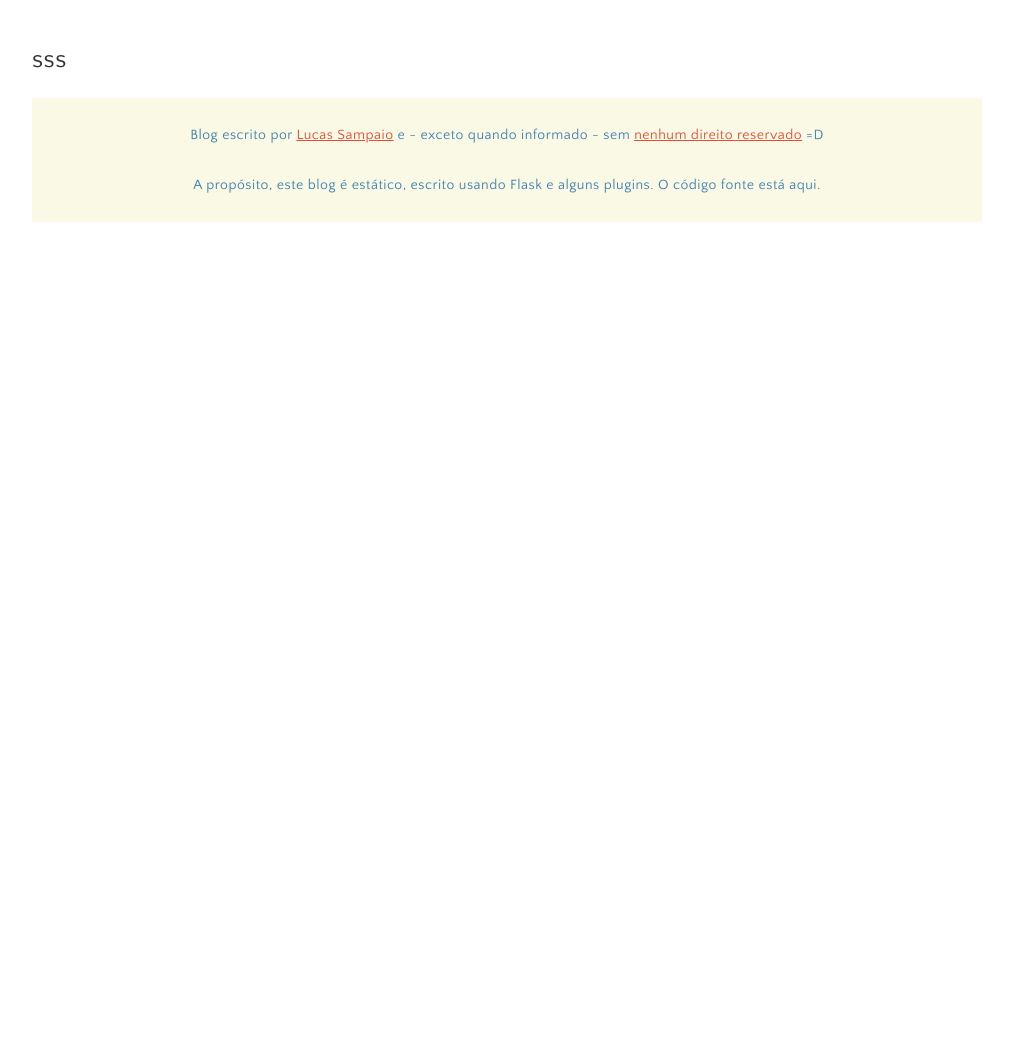
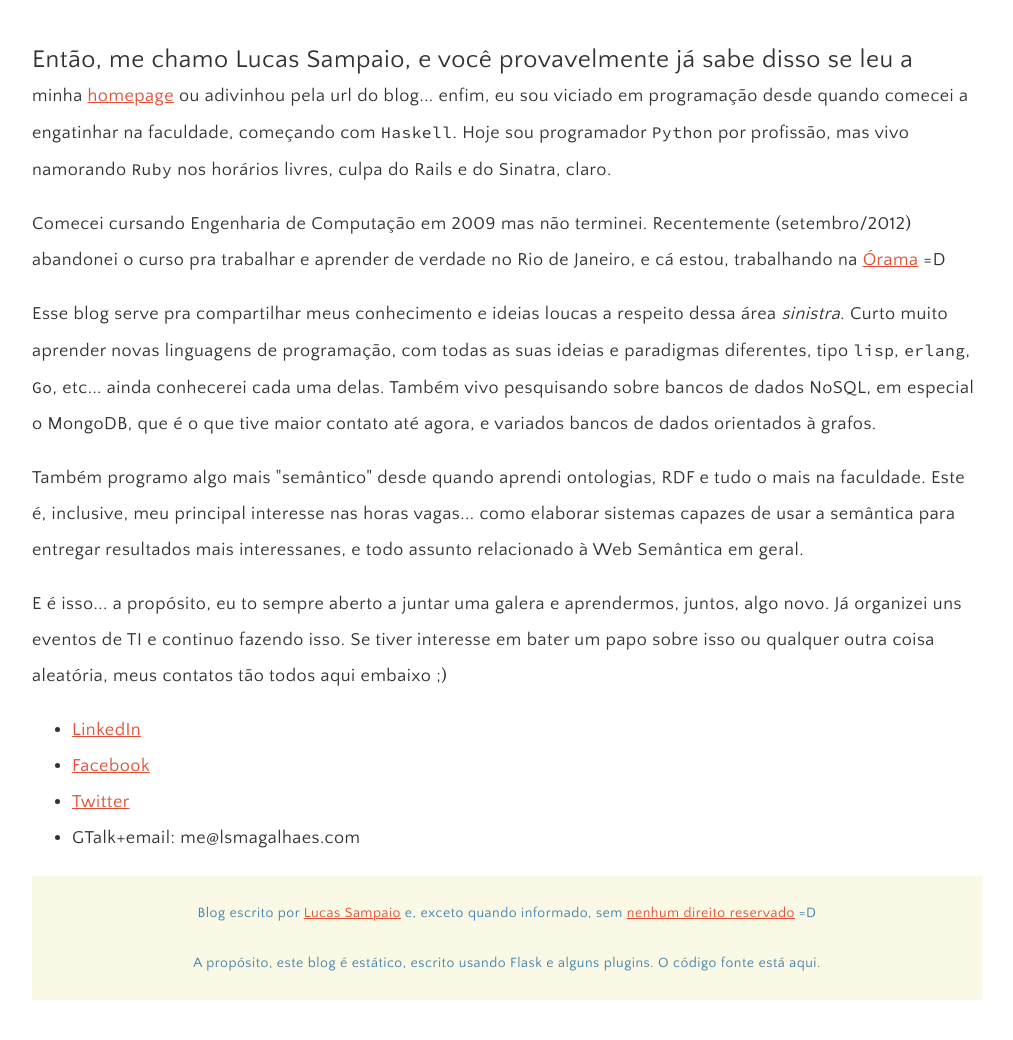
Before and after one commit to lucassmagal/blog, a Flask app: page /sobre/ in a window 1280 px wide. Shown: the part 153-1193 px from the top of the page, without its empty margins (133-1146 px from the left). Before the commit the page ends 375 px from the top, so only its background shows below. Run offline with Flask 2, Linux system fonts and the light colour scheme; style sheets or scripts are compiled from the project's sources; some libraries are stand-ins or nearby versions.

Commit message:
Página sobre atualizada

```diff
--- a/templates/base.html
+++ b/templates/base.html
@@ -36,7 +36,7 @@
                 Blog escrito por
                 <a rel="dct:publisher" href="http://www.lsmagalhaes.com">
                     <span property="dct:title">Lucas Sampaio</span></a>
-                    e - exceto quando informado - sem
+                    e, exceto quando informado, sem
                 <a rel="license" href="http://creativecommons.org/publicdomain/zero/1.0/">nenhum direito reservado</a> =D
             </p>
             <p>
--- a/templates/sobre.html
+++ b/templates/sobre.html
@@ -12,7 +12,51 @@ Sobre - L. S. Magalhães
 
     <article>
         <p>
-            sss
+            Então, me chamo Lucas Sampaio, e você provavelmente já sabe disso
+            se leu a minha <a href="http://lsmagalhaes.com/">homepage</a> ou
+            adivinhou pela url do blog... enfim, eu sou
+            viciado em programação desde quando comecei a engatinhar na faculdade,
+            começando com <code>Haskell</code>. Hoje sou programador
+            <code>Python</code> por profissão, mas vivo namorando <code>Ruby</code>
+            nos horários livres, culpa do Rails e do Sinatra, claro.
+        </p>
+        <p>
+            Comecei cursando Engenharia de Computação em 2009 mas não terminei.
+            Recentemente (setembro/2012) abandonei o curso pra trabalhar e aprender
+            de verdade no Rio de Janeiro, e cá estou, trabalhando na
+            <a href="http://www.orama.com.br">Órama</a> =D
+        </p>
+        <p>
+            Esse blog serve pra compartilhar meus conhecimento e ideias loucas
+            a respeito dessa área <em>sinistra</em>. Curto muito aprender novas
+            linguagens de programação, com todas as suas ideias e
+            paradigmas diferentes, tipo <code>lisp</code>, <code>erlang</code>,
+            <code>Go</code>, etc... ainda conhecerei cada uma delas. Também
+            vivo pesquisando sobre bancos de dados NoSQL, em especial o MongoDB,
+            que é o que tive maior contato até agora, e variados bancos de dados
+            orientados à grafos.
+        </p>
+        <p>
+            Também programo algo mais "semântico" desde quando
+            aprendi ontologias, RDF e tudo o mais na faculdade.  Este é, inclusive,
+            meu principal interesse nas horas vagas... como elaborar sistemas
+            capazes de usar a semântica para entregar resultados mais interessanes,
+            e todo assunto relacionado à Web Semântica em geral.
+        </p>
+        <p>
+            E é isso... a propósito, eu to sempre aberto a juntar uma galera
+            e aprendermos, juntos, algo novo. Já organizei uns eventos de TI
+            e continuo fazendo isso. Se tiver interesse em bater um papo sobre
+            isso ou qualquer outra coisa aleatória, meus contatos tão todos
+            aqui embaixo ;)
+        </p>
+        <p>
+            <ul>
+                <li><a href="http://www.linkedin.com/in/lsmagalhaes">LinkedIn</a></li>
+                <li><a href="http://www.facebook.com/lucas.s.magalhaes">Facebook</a></li>
+                <li><a href="https://twitter.com/lsmagalhaes">Twitter</a></li>
+                <li>GTalk+email: me@lsmagalhaes.com</li>
+            </ul>
         </p>
     </article>
 </section>
```
Also changed, not shown: pages/leia-o-stacktrace.md (+6 -5 lines).
